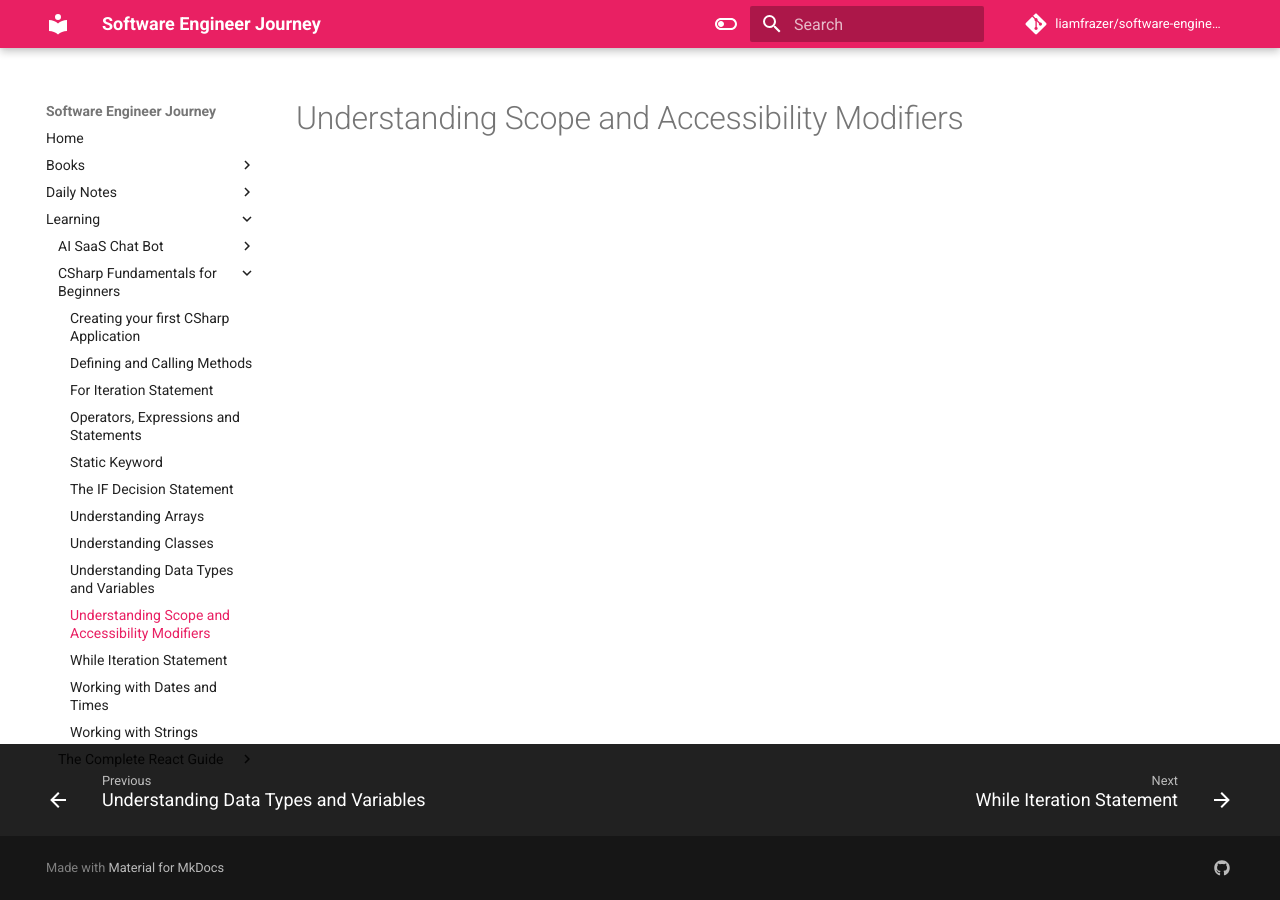
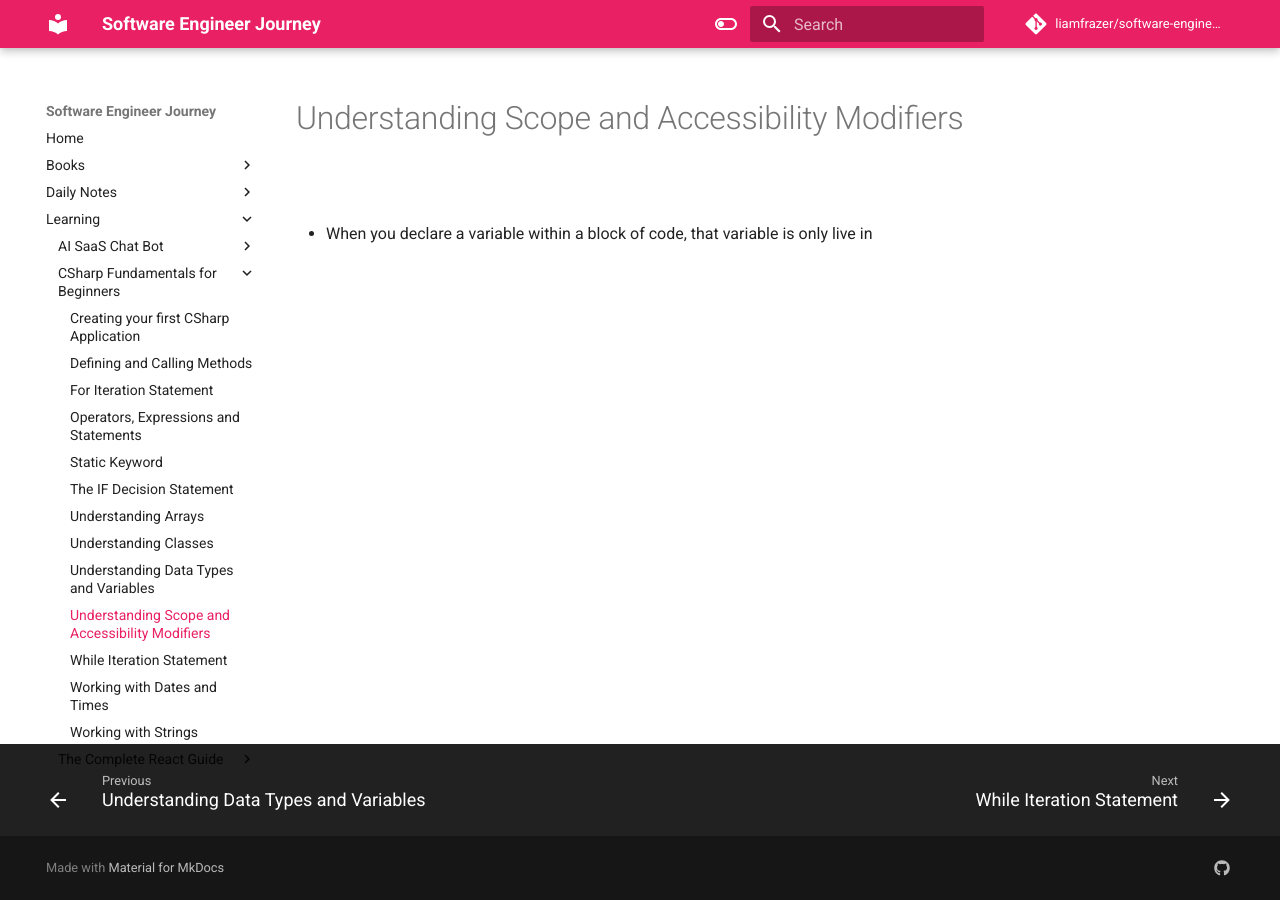
Before and after one commit to liamfrazer/software-engineer-journey, an MkDocs documentation site: the page built from docs/Learning/CSharp Fundamentals for Beginners/Understanding Scope and Accessibility Modifiers.md, in a window 1280 px wide. Built offline with MkDocs 1.6.1 and Material for MkDocs 9.7.7, drawn with Linux system fonts in a browser that asks for light colours; comment, search, counter and statistics services are not loaded.

Commit message:
vault backup: 2024-01-07 12:32:51

```diff
--- a/docs/Learning/CSharp Fundamentals for Beginners/Understanding Scope and Accessibility Modifiers.md
+++ b/docs/Learning/CSharp Fundamentals for Beginners/Understanding Scope and Accessibility Modifiers.md
@@ -3,3 +3,5 @@ tags:
   - csharp
 ---
 # Understanding Scope and Accessibility Modifiers
+
+* When you declare a variable within a block of code, that variable is only live in
```
